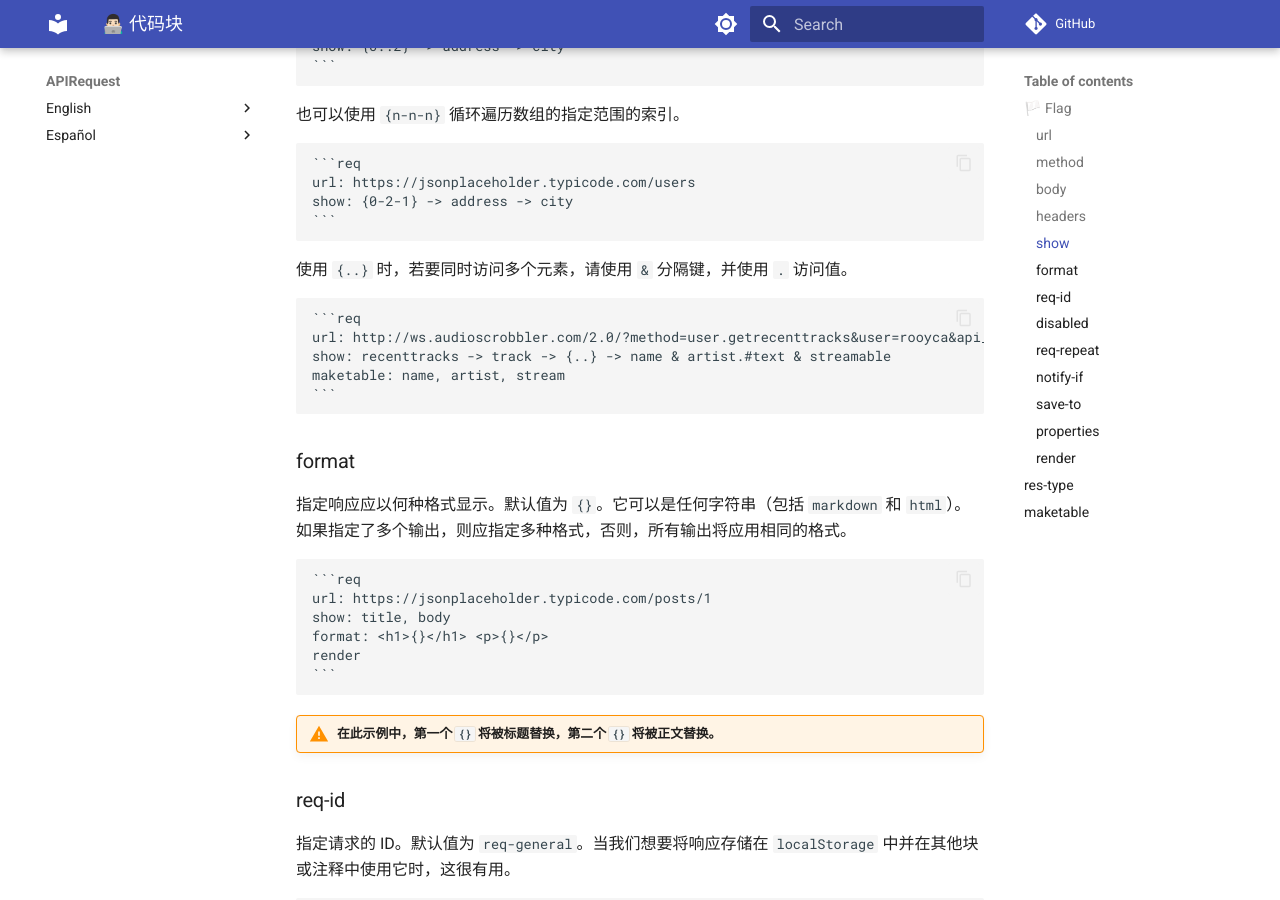
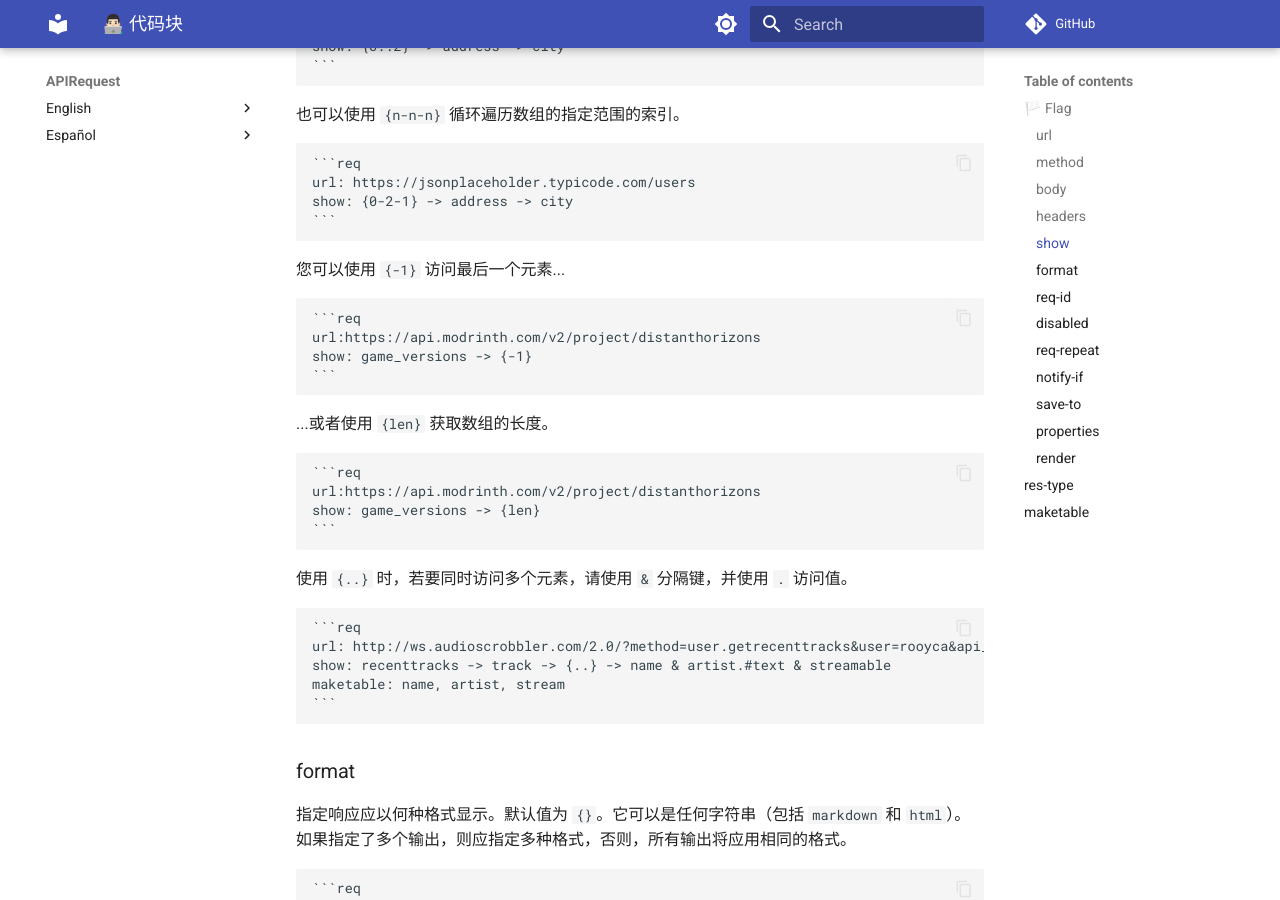
Before and after one commit to Rooyca/obsidian-api-request, an MkDocs documentation site: the page built from docs/docs/zh/codeblocks.md, in a window 1280 px wide and 900 px high, scrolled down 2937 px. Built offline with MkDocs 1.6.1 and Material for MkDocs 9.7.7, drawn with Linux system fonts in a browser that asks for light colours; comment, search, counter and statistics services are not loaded.

Commit message:
update(docs): add Chinese translate

````diff
--- a/docs/docs/zh/codeblocks.md
+++ b/docs/docs/zh/codeblocks.md
@@ -124,6 +124,24 @@ show: {0..2} -> address -> city
 ```req
 url: https://jsonplaceholder.typicode.com/users
 show: {0-2-1} -> address -> city
+```
+~~~
+
+您可以使用 `{-1}` 访问最后一个元素...
+
+~~~markdown
+```req
+url:https://api.modrinth.com/v2/project/distanthorizons
+show: game_versions -> {-1}
+```
+~~~
+
+...或者使用 `{len}` 获取数组的长度。
+
+~~~markdown
+```req
+url:https://api.modrinth.com/v2/project/distanthorizons
+show: game_versions -> {len}
 ```
 ~~~
 
````
